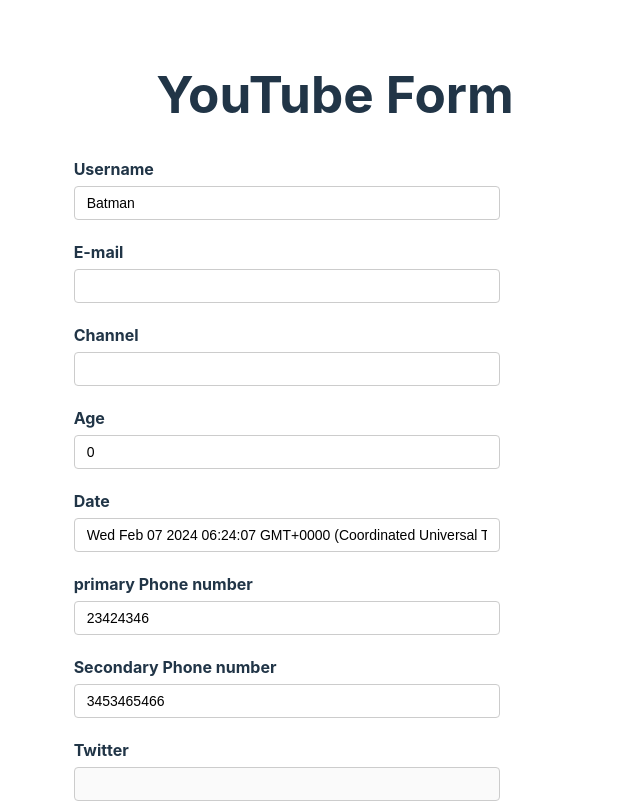
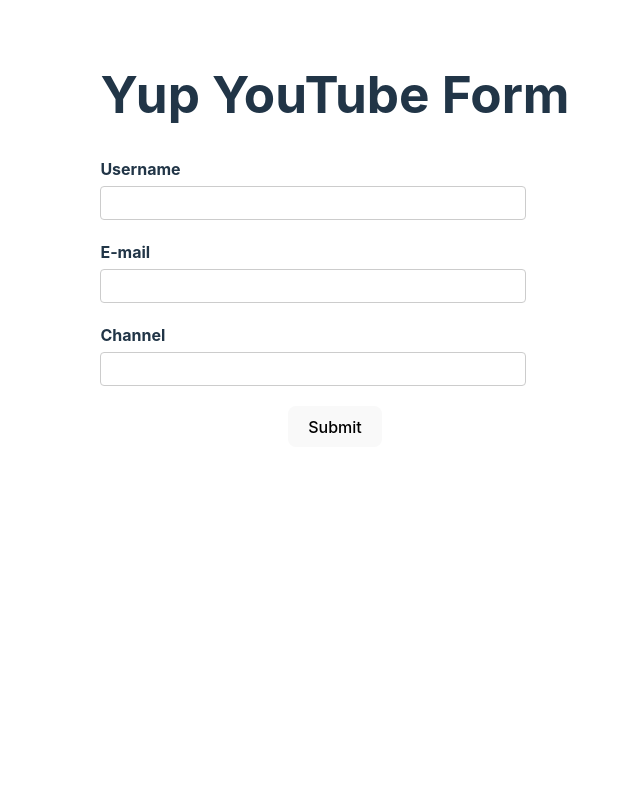
Before and after one commit to valentinesamuel/react-nestjs-sandbox, a React (Vite) app in the folder reactjs/: page / in a window 1280 px wide. Shown: the top 803 px of the page, without its empty margins (305-945 px from the left). Built offline with nearby package versions, Linux system fonts and the light colour scheme.

Commit message:
feat: end

```diff
--- a/reactjs/package.json
+++ b/reactjs/package.json
@@ -10,10 +10,12 @@
     "preview": "vite preview"
   },
   "dependencies": {
+    "@hookform/resolvers": "^3.3.4",
     "axios": "^1.5.1",
     "react": "^18.2.0",
     "react-dom": "^18.2.0",
-    "react-hook-form": "^7.49.3"
+    "react-hook-form": "^7.49.3",
+    "yup": "^1.3.3"
   },
   "devDependencies": {
     "@hookform/devtools": "^4.3.1",
--- a/reactjs/src/App.tsx
+++ b/reactjs/src/App.tsx
@@ -1,11 +1,13 @@
 import { FC } from "react";
 import "./App.css";
 import { YouTubeForm } from "./components/YoutubeForm";
+import YupYoutubeForm from "./components/YupYoutubeForm";
 
 const App: FC = () => {
   return (
     <div>
-      <YouTubeForm />
+      {/* <YouTubeForm /> */}
+      <YupYoutubeForm />
     </div>
   );
 };
--- a/reactjs/src/components/YoutubeForm.tsx
+++ b/reactjs/src/components/YoutubeForm.tsx
@@ -64,8 +64,8 @@
     // isSubmitted,
     // isSubmitting,
     // submitCount,
+    //isValid,
     isDirty,
-    isValid,
   } = formState;
   const { fields, append, remove } = useFieldArray({
     control,
--- /dev/null
+++ b/reactjs/src/components/YupYoutubeForm.tsx
@@ -0,0 +1,67 @@
+import { yupResolver } from "@hookform/resolvers/yup";
+import { useForm } from "react-hook-form";
+import * as yup from "yup";
+
+const schema = yup.object({
+  username: yup.string().required("Username is required"),
+  email: yup
+    .string()
+    .email("Email format is not valid")
+    .required("Email is required"),
+  channel: yup.string().required("Channel is required"),
+});
+
+type FormValues = {
+  username: string;
+  email: string;
+  channel: string;
+};
+
+const YupYoutubeForm = () => {
+  const form = useForm<FormValues>({
+    defaultValues: {
+      username: "",
+      email: "",
+      channel: "",
+    },
+    resolver: yupResolver(schema),
+  });
+  const {
+    register,
+    handleSubmit,
+    formState: { errors },
+  } = form;
+
+  const onSubmit = (data: FormValues) => {
+    console.log("Form Submitted", data);
+  };
+  return (
+    <div>
+      <h1>Yup YouTube Form</h1>
+
+      <form onSubmit={handleSubmit(onSubmit)} noValidate>
+        <div className="form-control">
+          <label htmlFor="username">Username</label>
+          <input type="text" id="username" {...register("username")} />
+          <p className="error">{errors.username?.message}</p>
+        </div>
+
+        <div className="form-control">
+          <label htmlFor="email">E-mail</label>
+          <input type="email" id="email" {...register("email")} />
+          <p className="error">{errors.email?.message}</p>
+        </div>
+
+        <div className="form-control">
+          <label htmlFor="channel">Channel</label>
+          <input type="text" id="channel" {...register("channel")} />
+          <p className="error">{errors.channel?.message}</p>
+        </div>
+
+        <button>Submit</button>
+      </form>
+    </div>
+  );
+};
+
+export default YupYoutubeForm;
```
Also changed, not shown: 1 other file (tests, documents, lock files or other folders).
